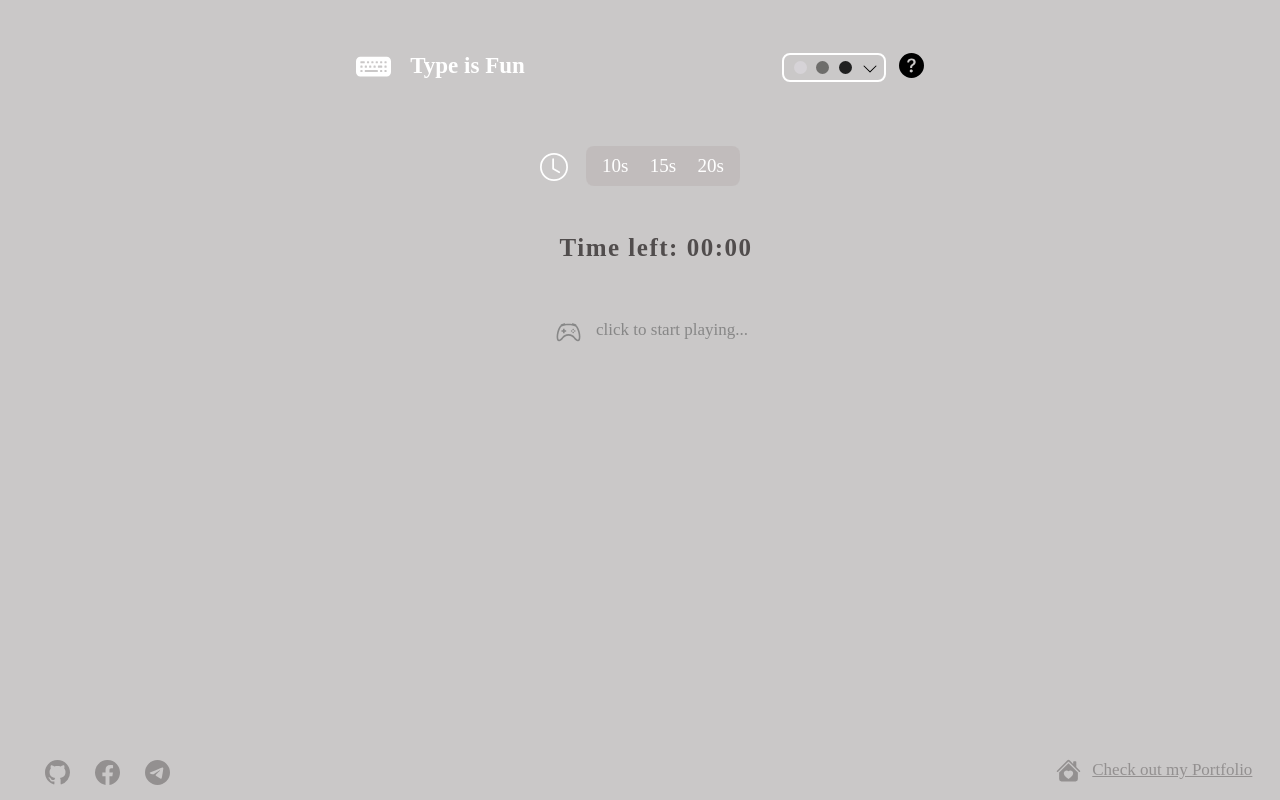
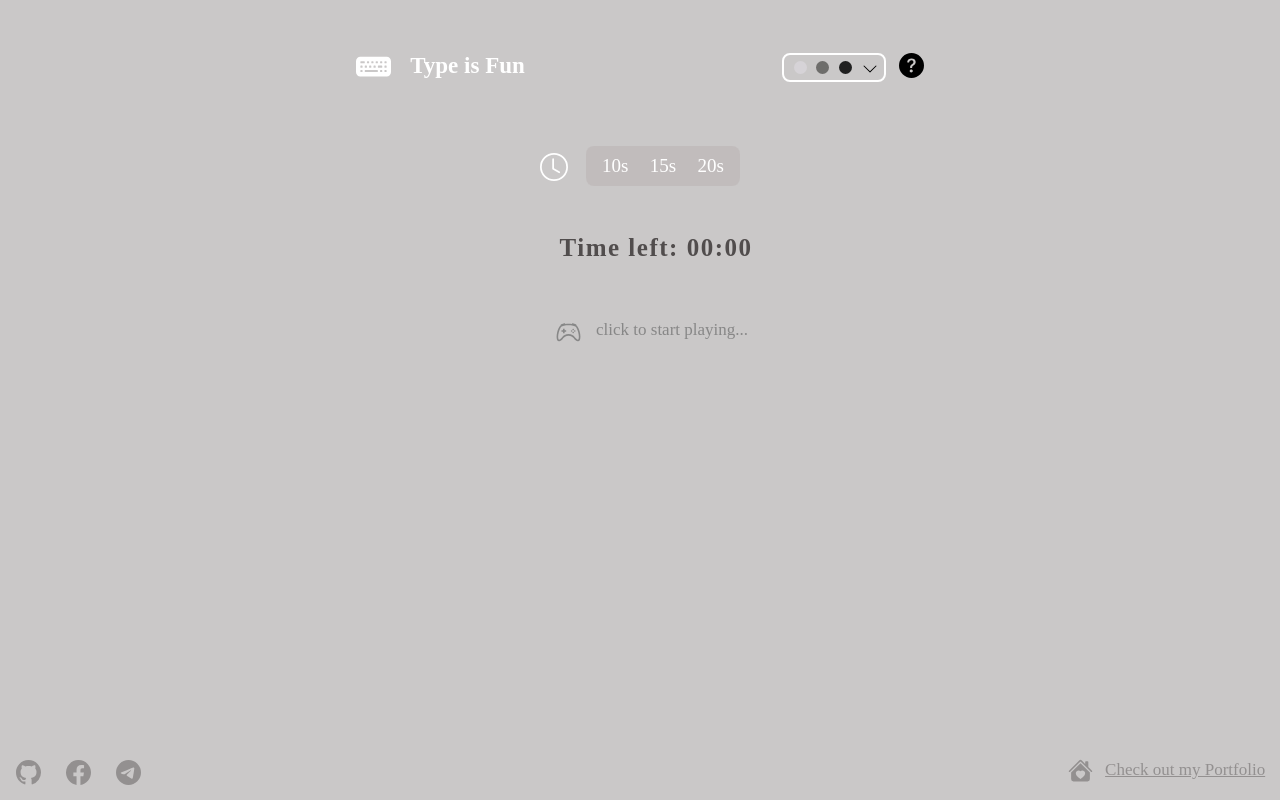
Before and after one commit to Yuteoctober/typingGame, a React (Vite) app: page / in a window 1280 px wide. Built offline with nearby package versions, Linux system fonts and the light colour scheme; no server answers.

Commit message:
minor adjustment

```diff
--- a/src/App.css
+++ b/src/App.css
@@ -931,7 +931,7 @@ textarea {
   width: 150px;
   position: relative;
   justify-content: space-around;
-  left: 2rem;
+  left: .2rem;
   bottom: 5px;
 }
 
@@ -1013,7 +1013,7 @@ textarea {
   position: relative;
   justify-content: space-evenly;
   align-items: center;
-  right: 1rem;
+  right: .2rem;
   bottom: 10px;
 }
 
```
